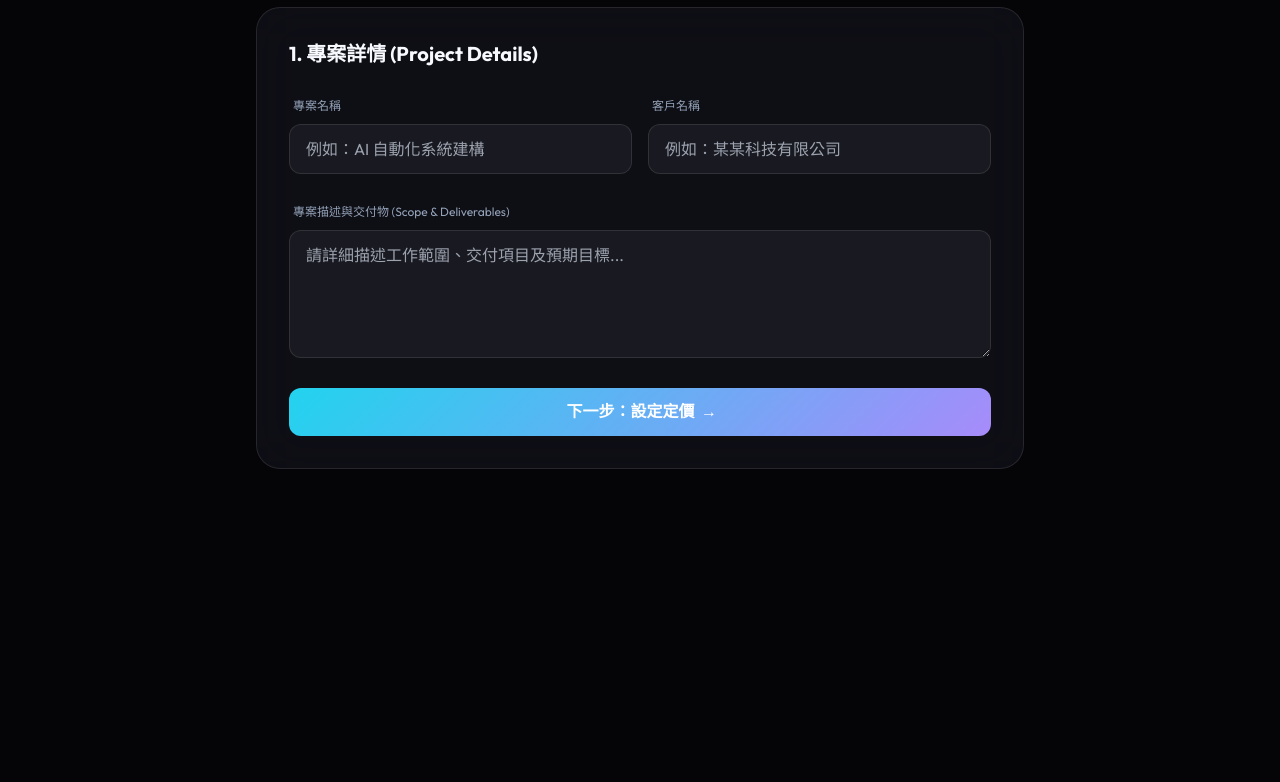
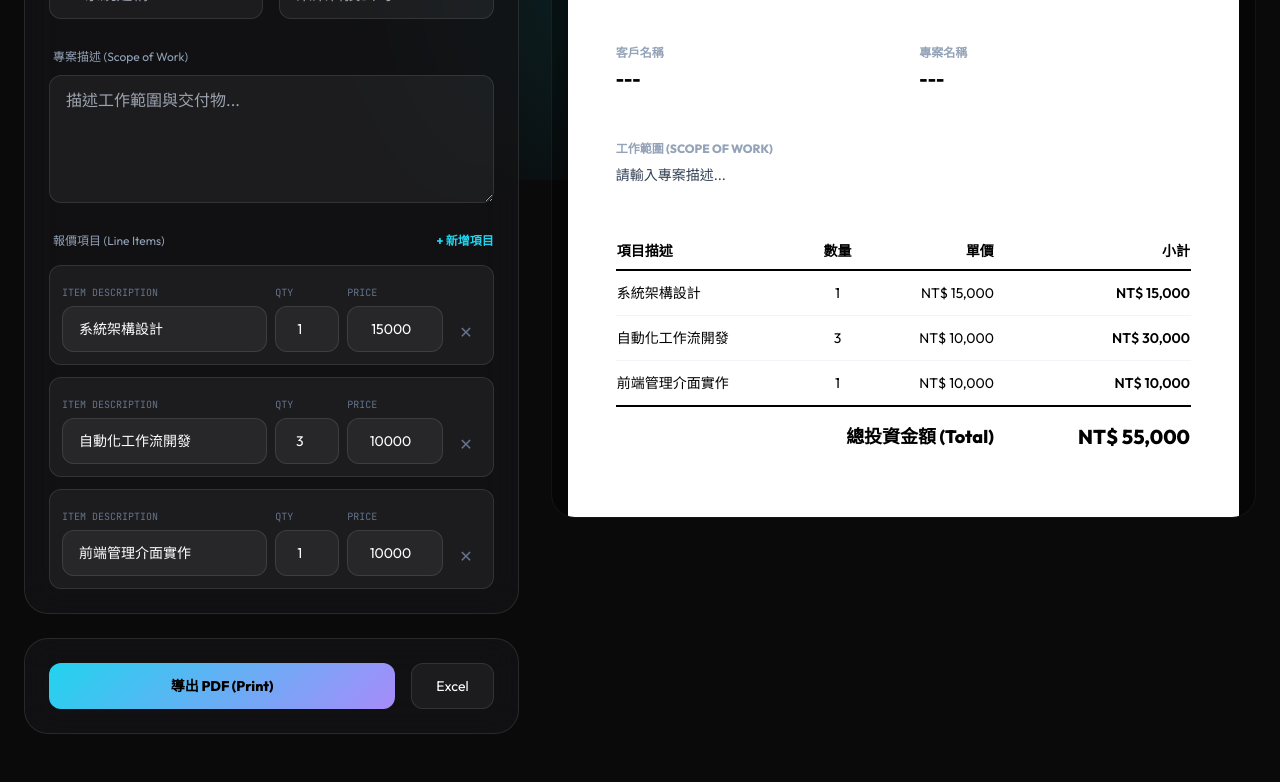
Before and after one commit to Cheerhuan/ai-quote-tool, a plain HTML site: page app.html in a window 1280 px wide. Shown: the part 220-1002 px from the top of the page. Before the commit the page ends 800 px from the top, so only its background shows below. Drawn offline with nearby package versions, Linux system fonts and the light colour scheme.

Commit message:
App Sync: Brand visual continuity + Interactive pricing system

```diff
--- a/app.html
+++ b/app.html
@@ -1,145 +1,322 @@
 <!DOCTYPE html>
 <html lang="zh-TW">
 <head>
-    <meta charset="UTF-8" />
-    <meta name="viewport" content="width=device-width, initial-scale=1.0" />
-    <title>ProQuote AI | 專業接案報價架構師</title>
+    <meta charset="UTF-8">
+    <meta name="viewport" content="width=device-width, initial-scale=1.0">
+    <title>ProQuote AI | 專業報價工作站</title>
     <script src="https://cdn.tailwindcss.com"></script>
     <script src="https://cdn.sheetjs.com/xlsx-0.20.1/package/dist/xlsx.full.min.js"></script>
     <style>
-        @import url('https://fonts.googleapis.com/css2?family=Outfit:wght@400;700&family=Noto+Sans+TC:wght@400;700&family=JetBrains+Mono&display=swap');
-        :root { --bg: #050508; --accent-cyan: #22d3ee; --accent-purple: #a78bfa; --text-main: #f8f8ff; --border: rgba(255, 255, 255, 0.1); }
-        body { font-family: 'Outfit', 'Noto Sans TC', sans-serif; background-color: var(--bg); color: var(--text-main); min-height: 100vh; display: flex; align-items: center; justify-content: center; padding: 2rem 1rem; }
-        .glass { background: rgba(20, 20, 30, 0.6); backdrop-filter: blur(24px); border: 1px solid var(--border); border-radius: 1.5rem; padding: 2rem; }
-        .glass-input { background: rgba(255, 255, 255, 0.05); border: 1px solid var(--border); border-radius: 0.75rem; color: #f1f5f9; width: 100%; padding: 0.75rem 1rem; outline: none; }
-        .btn-primary { background: linear-gradient(135deg, var(--accent-cyan), var(--accent-purple)); color: white; font-weight: 600; padding: 0.75rem 1.5rem; border-radius: 0.75rem; cursor: pointer; font-family: 'JetBrains Mono', monospace; }
-        .btn-secondary { background: rgba(255, 255, 255, 0.05); border: 1px solid var(--border); color: rgba(255, 255, 255, 0.7); padding: 0.75rem 1.5rem; border-radius: 0.75rem; cursor: pointer; font-family: 'JetBrains Mono', monospace; }
-        .result-section { background: rgba(255, 255, 255, 0.02); border: 1px solid var(--border); border-radius: 1rem; padding: 1.5rem; margin-bottom: 1rem; }
-        .result-label { font-family: 'JetBrains Mono', monospace; font-size: 0.7rem; color: #94a3b8; text-transform: uppercase; margin-bottom: 0.5rem; }
-        .result-value { font-size: 1rem; white-space: pre-wrap; }
-        .hidden { display: none; }
-        #version-tag { position: fixed; top: 10px; right: 10px; font-family: 'JetBrains Mono', monospace; font-size: 10px; color: var(--accent-cyan); background: rgba(0,0,0,0.5); padding: 4px 8px; border-radius: 4px; border: 1px solid var(--accent-cyan); }
-        @media print { body { background: white !important; color: black !important; } body * { visibility: hidden; } #printable-area, #printable-area * { visibility: visible; } #printable-area { position: absolute; left: 0; top: 0; width: 100%; } .result-section { border: 1px solid #ddd !important; color: black !important; } }
+        @import url('https://fonts.googleapis.com/css2?family=Outfit:wght@400;600;800&family=Noto+Sans+TC:wght@400;700&family=JetBrains+Mono:wght@400;700&display=swap');
+
+        :root {
+            --bg: #0a0a0a;
+            --card-bg: #141418;
+            --accent: #22d3ee;
+            --accent-gradient: linear-gradient(135deg, #22d3ee 0%, #a78bfa 100%);
+            --text-main: #ffffff;
+            --text-muted: #a1a1aa;
+            --border: rgba(255, 255, 255, 0.1);
+            --glass: rgba(20, 20, 24, 0.7);
+        }
+
+        body {
+            background-color: var(--bg);
+            color: var(--text-main);
+            font-family: 'Outfit', 'Noto Sans TC', sans-serif;
+            min-height: 100vh;
+            overflow-x: hidden;
+            display: flex;
+            flex-direction: column;
+        }
+
+        /* 延續 Landing Page 的光暈張力 */
+        .bg-glow {
+            position: fixed;
+            top: 0;
+            left: 50%;
+            transform: translateX(-50%);
+            width: 800px;
+            height: 400px;
+            background: radial-gradient(circle, rgba(34, 211, 238, 0.12) 0%, transparent 70%);
+            z-index: -1;
+            pointer-events: none;
+        }
+
+        .glass-panel {
+            background: var(--glass);
+            backdrop-filter: blur(20px);
+            border: 1px solid var(--border);
+            border-radius: 1.5rem;
+        }
+
+        .mono { font-family: 'JetBrains Mono', monospace; }
+
+        .input-field {
+            background: rgba(255, 255, 255, 0.05);
+            border: 1px solid var(--border);
+            border-radius: 0.75rem;
+            color: white;
+            padding: 0.75rem 1rem;
+            outline: none;
+            transition: all 0.2s;
+        }
+        .input-field:focus {
+            border-color: var(--accent);
+            background: rgba(255, 255, 255, 0.08);
+            box-shadow: 0 0 0 2px rgba(34, 211, 238, 0.2);
+        }
+
+        .btn-primary {
+            background: var(--accent-gradient);
+            color: #000;
+            font-weight: 700;
+            transition: all 0.3s;
+            border-radius: 0.75rem;
+        }
+        .btn-primary:hover {
+            transform: translateY(-2px);
+            box-shadow: 0 8px 20px rgba(34, 211, 238, 0.3);
+        }
+
+        .btn-secondary {
+            background: rgba(255, 255, 255, 0.05);
+            border: 1px solid var(--border);
+            color: white;
+            transition: all 0.2s;
+            border-radius: 0.75rem;
+        }
+        .btn-secondary:hover {
+            background: rgba(255, 255, 255, 0.1);
+        }
+
+        /* 報價單紙張質感 */
+        .paper {
+            background: white;
+            color: #000;
+            box-shadow: 0 20px 50px rgba(0,0,0,0.5);
+            border-radius: 0.5rem;
+            min-height: 842px; /* A4 ratio */
+            width: 100%;
+            max-width: 800px;
+            margin: 0 auto;
+            padding: 3rem;
+            transition: all 0.3s ease;
+        }
+
+        .item-row input {
+            border: none;
+            border-bottom: 1px solid #eee;
+            padding: 4px 0;
+            width: 100%;
+            font-family: inherit;
+        }
+        .item-row input:focus { outline: none; border-bottom-color: #000; }
+
+        @media print {
+            body { background: white !important; color: black !important; }
+            .no-print { display: none !important; }
+            .paper { box-shadow: none; padding: 0; width: 100%; max-width: none; }
+            .bg-glow { display: none; }
+        }
     </style>
 </head>
 <body>
-    <div id="version-tag">VERSION: v20260430_CN_01 | LANG: ZH-TW</div>
+    <div class="bg-glow"></div>
 
-    <div class="max-w-3xl w-full">
-        <div class="text-center mb-10">
-            <h1 class="text-4xl font-extrabold mb-3 bg-clip-text text-transparent bg-gradient-to-r from-cyan-400 to-purple-500">ProQuote AI</h1>
-            <p class="text-slate-400">專業接案報價架構師 | Professional Quotation Architect</p>
+    <!-- Navigation -->
+    <nav class="p-6 flex justify-between items-center no-print">
+        <div class="flex items-center gap-3">
+            <div class="w-10 h-10 rounded-lg bg-gradient-to-br from-cyan-400 to-purple-500 flex items-center justify-center text-black font-bold text-xl">P</div>
+            <h1 class="text-xl font-bold tracking-tight">ProQuote <span class="text-cyan-400">AI</span></h1>
         </div>
+        <a href="landing.html" class="text-sm text-slate-400 hover:text-white transition-colors">← 返回主頁</a>
+    </nav>
 
-        <div class="glass">
-            <div id="step-1" class="space-y-6">
-                <h2 class="text-xl font-bold">1. 專案詳情 (Project Details)</h2>
-                <div class="grid grid-cols-1 md:grid-cols-2 gap-4">
+    <main class="flex-1 container mx-auto px-6 pb-12 grid grid-cols-1 lg:grid-cols-12 gap-8 no-print">
+
+        <!-- Left: Configuration Panel -->
+        <section class="lg:col-span-5 space-y-6">
+            <div class="glass-panel p-6 space-y-6">
+                <div class="flex items-center gap-2 mb-2">
+                    <span class="w-2 h-2 rounded-full bg-cyan-400"></span>
+                    <h2 class="text-sm font-bold uppercase tracking-wider text-slate-400 mono">Project Configuration</h2>
+                </div>
+
+                <div class="grid grid-cols-2 gap-4">
                     <div class="space-y-2">
                         <label class="text-xs text-slate-400 ml-1">專案名稱</label>
-                        <input type="text" id="proj-name" class="glass-input" placeholder="例如：AI 自動化系統建構">
+                        <input type="text" id="proj-name" class="input-field w-full" placeholder="AI 系統建構" oninput="updatePreview()">
                     </div>
                     <div class="space-y-2">
                         <label class="text-xs text-slate-400 ml-1">客戶名稱</label>
-                        <input type="text" id="client-name" class="glass-input" placeholder="例如：某某科技有限公司">
+                        <input type="text" id="client-name" class="input-field w-full" placeholder="某某科技公司" oninput="updatePreview()">
                     </div>
                 </div>
+
                 <div class="space-y-2">
-                    <label class="text-xs text-slate-400 ml-1">專案描述與交付物 (Scope & Deliverables)</label>
-                    <textarea id="proj-desc" class="glass-input h-32" placeholder="請詳細描述工作範圍、交付項目及預期目標..."></textarea>
+                    <label class="text-xs text-slate-400 ml-1">專案描述 (Scope of Work)</label>
+                    <textarea id="proj-desc" class="input-field w-full h-32" placeholder="描述工作範圍與交付物..." oninput="updatePreview()"></textarea>
                 </div>
-                <button onclick="nextStep(2)" class="btn-primary w-full">下一步：設定定價 →</button>
-            </div>
 
-            <div id="step-2" class="hidden space-y-6">
-                <h2 class="text-xl font-bold">2. 定價策略 (Pricing Strategy)</h2>
-                <select id="pricing-type" class="glass-input mb-4">
-                    <option value="fixed">固定價格 (Fixed Price)</option>
-                    <option value="hourly">時薪計費 (Hourly Rate)</option>
-                    <option value="package">價值方案 (Value Package)</option>
-                </select>
-                <div class="flex gap-4">
-                    <button onclick="nextStep(1)" class="btn-secondary">返回</button>
-                    <button onclick="generateQuotation()" id="gen-btn" class="btn-primary flex-1">生成專業報價單</button>
+                <div class="space-y-4">
+                    <div class="flex justify-between items-center">
+                        <label class="text-xs text-slate-400 ml-1">報價項目 (Line Items)</label>
+                        <button onclick="addItem()" class="text-xs text-cyan-400 hover:text-cyan-300 font-bold">+ 新增項目</button>
+                    </div>
+                    <div id="items-list" class="space-y-3">
+                        <!-- Items injected here -->
+                    </div>
                 </div>
             </div>
 
-            <div id="step-3" class="hidden space-y-6">
-                <div class="flex justify-between items-center mb-6">
-                    <h2 class="text-xl font-bold">3. 最終報價單 (Final Quote)</h2>
-                    <div class="flex gap-2">
-                        <button onclick="window.print()" class="btn-secondary text-xs">導出 PDF</button>
-                        <button onclick="exportToExcel()" class="btn-secondary text-xs">導出 Excel</button>
+            <div class="glass-panel p-6 flex gap-4">
+                <button onclick="window.print()" class="btn-primary flex-1 py-3 text-sm">導出 PDF (Print)</button>
+                <button onclick="exportToExcel()" class="btn-secondary px-6 py-3 text-sm">Excel</button>
+            </div>
+        </section>
+
+        <!-- Right: Live Preview -->
+        <section class="lg:col-span-7 overflow-y-auto max-h-[calc(100vh-150px)] p-4 bg-black/20 rounded-3xl border border-white/5">
+            <div class="flex justify-center">
+                <div id="printable-area" class="paper">
+                    <div class="flex justify-between items-start mb-12">
+                        <div>
+                            <h1 class="text-3xl font-bold mb-2">服務報價單</h1>
+                            <p class="text-slate-500 text-sm">Quotation for Services</p>
+                        </div>
+                        <div class="text-right text-sm">
+                            <p><strong>日期：</strong> <span id="view-date">2026/05/01</span></p>
+                            <p><strong>編號：</strong> QT-2026-001</p>
+                        </div>
+                    </div>
+
+                    <div class="mb-12 grid grid-cols-2 gap-8">
+                        <div>
+                            <p class="text-xs text-slate-400 uppercase font-bold mb-1">客戶名稱</p>
+                            <p id="view-client" class="text-lg font-bold">---</p>
+                        </div>
+                        <div>
+                            <p class="text-xs text-slate-400 uppercase font-bold mb-1">專案名稱</p>
+                            <p id="view-proj" class="text-lg font-bold">---</p>
+                        </div>
+                    </div>
+
+                    <div class="mb-12">
+                        <p class="text-xs text-slate-400 uppercase font-bold mb-2">工作範圍 (Scope of Work)</p>
+                        <p id="view-desc" class="text-sm text-slate-700 whitespace-pre-wrap">請輸入專案描述...</p>
+                    </div>
+
+                    <table class="w-full mb-12">
+                        <thead>
+                            <tr class="border-b-2 border-black text-left text-sm">
+                                <th class="py-2">項目描述</th>
+                                <th class="py-2 text-center">數量</th>
+                                <th class="py-2 text-right">單價</th>
+                                <th class="py-2 text-right">小計</th>
+                            </tr>
+                        </thead>
+                        <tbody id="view-items">
+                            <!-- Rows injected here -->
+                        </tbody>
+                        <tfoot>
+                            <tr class="border-t-2 border-black">
+                                <td colspan="3" class="py-4 text-right font-bold text-lg">總投資金額 (Total)</td>
+                                <td id="view-total" class="py-4 text-right font-bold text-xl">NT$ 0</td>
+                            </tr>
+                        </tfoot>
+                    </table>
+
+                    <div class="mt-20 p-4 border border-slate-200 rounded-lg text-xs text-slate-500">
+                        <p class="font-bold mb-2">條款與備註：</p>
+                        <p>1. 本報價有效期為 14 天。</p>
+                        <p>2. 付款方式：50% 訂金，50% 驗收後支付。</p>
+                        <p>3. 實際交付內容以最終簽署之合約為準。</p>
                     </div>
                 </div>
-                <div id="printable-area">
-                    <div id="quotation-result" class="space-y-4"></div>
-                </div>
-                <button onclick="nextStep(1)" class="btn-secondary w-full mt-6">重新創建</button>
             </div>
-        </div>
-    </div>
+        </section>
+    </main>
 
     <script>
-        let currentStep = 1;
-        let currentQuoteData = [];
+        let items = [
+            { desc: '系統架構設計', qty: 1, price: 15000 },
+            { desc: '自動化工作流開發', qty: 3, price: 10000 },
+            { desc: '前端管理介面實作', qty: 1, price: 10000 }
+        ];
 
-        function nextStep(step) {
-            document.getElementById('step-' + currentStep).classList.add('hidden');
-            document.getElementById('step-' + step).classList.remove('hidden');
-            currentStep = step;
+        function renderItemsList() {
+            const list = document.getElementById('items-list');
+            list.innerHTML = '';
+            items.forEach((item, index) => {
+                list.innerHTML += `
+                    <div class="flex gap-2 items-end bg-white/5 p-3 rounded-xl border border-white/10">
+                        <div class="flex-1 space-y-1">
+                            <label class="text-[10px] text-slate-500 uppercase mono">Item Description</label>
+                            <input type="text" value="${item.desc}" oninput="updateItem(${index}, 'desc', this.value)" class="input-field w-full text-sm">
+                        </div>
+                        <div class="w-16 space-y-1">
+                            <label class="text-[10px] text-slate-500 uppercase mono">Qty</label>
+                            <input type="number" value="${item.qty}" oninput="updateItem(${index}, 'qty', this.value)" class="input-field w-full text-sm text-center">
+                        </div>
+                        <div class="w-24 space-y-1">
+                            <label class="text-[10px] text-slate-500 uppercase mono">Price</label>
+                            <input type="number" value="${item.price}" oninput="updateItem(${index}, 'price', this.value)" class="input-field w-full text-sm text-right">
+                        </div>
+                        <button onclick="removeItem(${index})" class="p-2 text-slate-500 hover:text-red-400 transition-colors">✕</button>
+                    </div>
+                `;
+            });
+            updatePreview();
         }
 
-        async function generateQuotation() {
-            const btn = document.getElementById('gen-btn');
-            const name = document.getElementById('proj-name').value.trim() || '未命名專案';
-            const client = document.getElementById('client-name').value.trim() || '尊敬的客戶';
-            const desc = document.getElementById('proj-desc').value.trim() || '尚未提供詳細描述。';
-            const pricing = document.getElementById('pricing-type').value;
+        function updateItem(index, field, value) {
+            if (field === 'qty' || field === 'price') {
+                items[index][field] = parseFloat(value) || 0;
+            } else {
+                items[index][field] = value;
+            }
+            updatePreview();
+        }
 
-            btn.disabled = true;
-            btn.innerText = '構建中...';
+        function addItem() {
+            items.push({ desc: '新項目', qty: 1, price: 0 });
+            renderItemsList();
+        }
 
-            await new Promise(r => setTimeout(r, 600));
+        function removeItem(index) {
+            items.splice(index, 1);
+            renderItemsList();
+        }
 
-            const pricingMap = {
-                'fixed': '固定價格 (Fixed Price)',
-                'hourly': '時薪計費 (Hourly Rate)',
-                'package': '價值方案 (Value Package)'
-            };
+        function updatePreview() {
+            document.getElementById('view-client').innerText = document.getElementById('client-name').value || '---';
+            document.getElementById('view-proj').innerText = document.getElementById('proj-name').value || '---';
+            document.getElementById('view-desc').innerText = document.getElementById('proj-desc').value || '請輸入專案描述...';
 
-            currentQuoteData = [
-                { label: '客戶與專案 (Client & Project)', value: '客戶名稱：' + client + '\\n專案名稱：' + name },
-                { label: '工作範圍 (Scope of Work)', value: desc },
-                { label: '預計時間線 (Timeline)', value: '針對 ' + name + ' 的預計交付週期為 4 週，包含需求分析、設計迭代與最終交付。' },
-                { label: '定價模型 (Pricing Model)', value: '採用的計費策略：' + pricingMap[pricing] + '\\n本報價基於為 ' + client + ' 提供的專屬服務範圍。' },
-                { label: '總投資金額 (Total Investment)', value: pricing === 'fixed' ? '$6,500 USD' : pricing === 'hourly' ? '$4,000 - $8,000 USD' : '$7,200 USD' }
-            ];
+            const viewItems = document.getElementById('view-items');
+            viewItems.innerHTML = '';
+            let total = 0;
 
-            const container = document.getElementById('quotation-result');
-            container.innerHTML = '';
-            currentQuoteData.forEach(item => {
-                container.innerHTML += `
-                    <div class="result-section">
-                        <div class="result-label">${item.label}</div>
-                        <div class="result-value">${item.value}</div>
-                    </div>`;
+            items.forEach(item => {
+                const subtotal = item.qty * item.price;
+                total += subtotal;
+                viewItems.innerHTML += `
+                    <tr class="border-b border-slate-100 text-sm">
+                        <td class="py-3">${item.desc}</td>
+                        <td class="py-3 text-center">${item.qty}</td>
+                        <td class="py-3 text-right">NT$ ${item.price.toLocaleString()}</td>
+                        <td class="py-3 text-right font-semibold">NT$ ${subtotal.toLocaleString()}</td>
+                    </tr>
+                `;
             });
 
-            btn.disabled = false;
-            btn.innerText = '生成專業報價單';
-            nextStep(3);
+            document.getElementById('view-total').innerText = 'NT$ ' + total.toLocaleString();
         }
 
-        function exportToExcel() {
-            if (!currentQuoteData.length) return;
-            const data = currentQuoteData.map(item => [item.label, item.value]);
-            const ws = XLSX.utils.aoa_to_sheet([["項目", "詳細內容"], ...data]);
-            const wb = XLSX.utils.book_new();
-            XLSX.utils.book_append_sheet(wb, ws, "報價單");
-            const projName = document.getElementById('proj-name').value || 'Quotation';
-            XLSX.writeFile(wb, 'ProQuote_' + projName.replace(/\\s+/g, '_') + '.xlsx');
-        }
+        // Init
+        document.getElementById('view-date').innerText = new Date().toLocaleDateString('zh-TW');
+        renderItemsList();
     </script>
 </body>
 </html>
```
